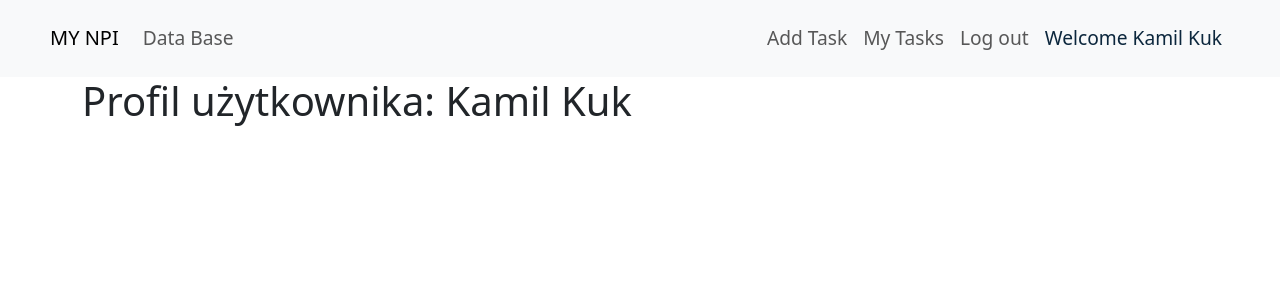
After one commit to Szabson123/For_NPI, a Django app: a page that uses for_npi/user_profile/templates/user_profile/base.html in a window 1280 px wide. The commit adds this page. Shown: the top 300 px of the page. Run offline with Django 4.2, Linux system fonts and the light colour scheme; data comes from the database, SQL or seed files in the repository; both versions use the stored data as it was after the commit.

Commit message:
Fixed Tasks

```diff
--- a/for_npi/user_profile/templates/user_profile/base.html
+++ b/for_npi/user_profile/templates/user_profile/base.html
@@ -21,6 +21,10 @@
       .navbar {
         font-size: 1.2rem;
       }
+      .navbar .container-fluid {
+        padding-left: 50px;
+        padding-right: 50px;
+      }
     </style>
 
     <body class="loader">
@@ -28,7 +32,7 @@
       <nav
         class="navbar navbar-expand-lg navbar-light bg-light techfont techfont py-3"
       >
-        <div class="container">
+        <div class="container-fluid">
           <a class="navbar-brand" href="{% url 'user_profile:main_page' %}"
             >MY NPI</a
           >
@@ -67,8 +71,11 @@
                 >
               </li>
               <li class="nav-item">
-                <a class="nav-link disabled"
-                  >Welcome {{ user.first_name }} {{ user.last_name }}</a
+                <a
+                  style="color: rgb(12, 39, 61)"
+                  class="nav-link"
+                  href="{% url 'user_profile:profile' username=user.username %}"
+                  >Welcome {{ user.get_full_name }}</a
                 >
               </li>
               {% else %}
--- a/for_npi/user_profile/templates/user_profile/tasks_list.html
+++ b/for_npi/user_profile/templates/user_profile/tasks_list.html
@@ -14,7 +14,7 @@
     <tbody>
       {% for task in tasks %}
       <tr>
-        <td>{{ user.first_name }} {{ user.last_name }}</td>
+        <td>{{ task.author.first_name }} {{ task.author.last_name }}</td>
         <td>{{ task.title }}</td>
         <td>{{ task.get_priority_display }}</td>
         <td>{{ task.create_date }}</td>
--- /dev/null
+++ b/for_npi/user_profile/templates/user_profile/user_profile.html
@@ -0,0 +1,5 @@
+{% extends "user_profile/base.html" %} {% block content %}
+<div class="container">
+  <h1>Profil użytkownika: {{ object.get_full_name }}</h1>
+</div>
+{% endblock %}
--- a/for_npi/user_profile/urls.py
+++ b/for_npi/user_profile/urls.py
@@ -17,6 +17,6 @@ urlpatterns = [
     path('task_accept/<int:pk>/', views.accept_task, name='task_accept'),
     path('task_complete/<int:pk>/', views.complete_task, name='task_complete'),
 
-
+     path('profile/<str:username>/', views.UserProfileView.as_view(), name='profile'),
 
 ]
--- a/for_npi/user_profile/views.py
+++ b/for_npi/user_profile/views.py
@@ -7,12 +7,15 @@ from .models import Task
 from django.contrib.auth.mixins import LoginRequiredMixin
 from django.utils import timezone
 from django.contrib.auth.decorators import login_required
-
+from django.contrib.auth.models import User
 
 class TaskListView(ListView):
     model = Task
     context_object_name = 'tasks'
     template_name = 'user_profile/tasks_list.html'
+
+    def get_queryset(self):
+        return Task.objects.filter(author=self.request.user)
 
 
 class TaskCreateView(CreateView, LoginRequiredMixin):
@@ -64,3 +67,11 @@ def complete_task(request, pk):
 
 class MainPage(TemplateView):
     template_name = 'user_profile/main_page.html'
+
+
+
+class UserProfileView(DetailView):
+    model = User
+    slug_field = 'username'
+    slug_url_kwarg = 'username'
+    template_name = 'user_profile/user_profile.html'
```
Also changed, not shown: for_npi/db.sqlite3.
